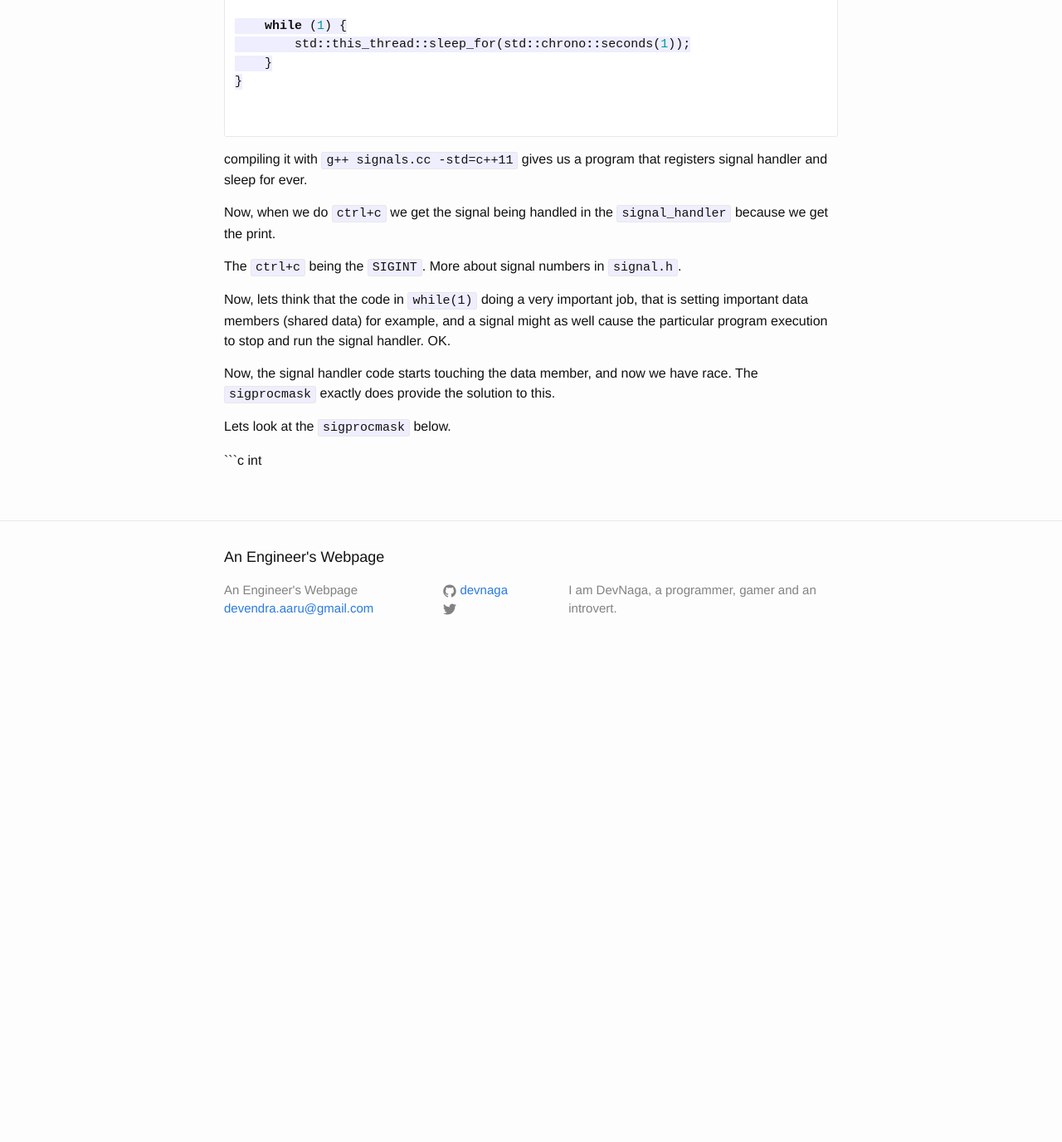
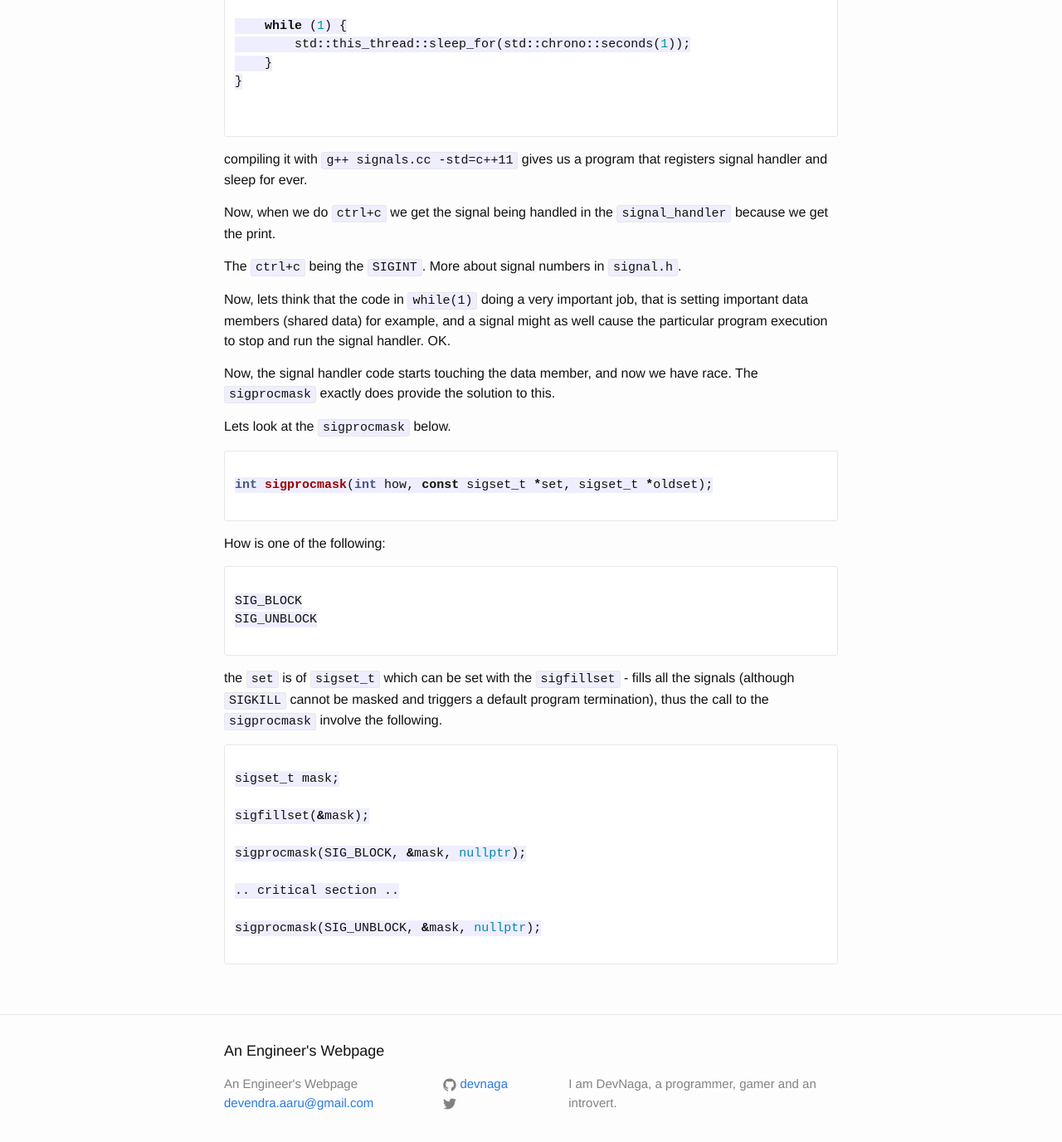
Before and after one commit to DevNaga/devnaga.github.io, a Jekyll site: the page built from _posts/2019-02-15-signal-handling.markdown, in a window 1280 px wide and 1400 px high, scrolled down 998 px. Shown: the top 1376 px of the window at 83% size. Built offline with Jekyll 4.4.1, drawn with Linux system fonts in a browser that asks for light colours; before the commit the page ends 1803 px from its top, so only the background shows below that; some of the changed text lies outside the part shown.

Commit message:
Update 2019-02-15-signal-handling.markdown

````diff
--- a/_posts/2019-02-15-signal-handling.markdown
+++ b/_posts/2019-02-15-signal-handling.markdown
@@ -65,4 +65,32 @@ Now, the signal handler code starts touching the data member, and now we have ra
 Lets look at the `sigprocmask` below.
 
 ```c
-int
+
+int sigprocmask(int how, const sigset_t *set, sigset_t *oldset);
+
+```
+
+How is one of the following:
+
+```c
+
+SIG_BLOCK
+SIG_UNBLOCK
+
+```
+
+the `set` is of `sigset_t` which can be set with the `sigfillset` - fills all the signals (although `SIGKILL` cannot be masked and triggers a default program termination), thus the call to the `sigprocmask` involve the following.
+
+```cpp
+
+sigset_t mask;
+
+sigfillset(&mask);
+
+sigprocmask(SIG_BLOCK, &mask, nullptr);
+
+.. critical section ..
+
+sigprocmask(SIG_UNBLOCK, &mask, nullptr);
+
+```
````
Also changed, not shown: other parts of _posts/2019-02-15-signal-handling.markdown (+1 -1 lines).
